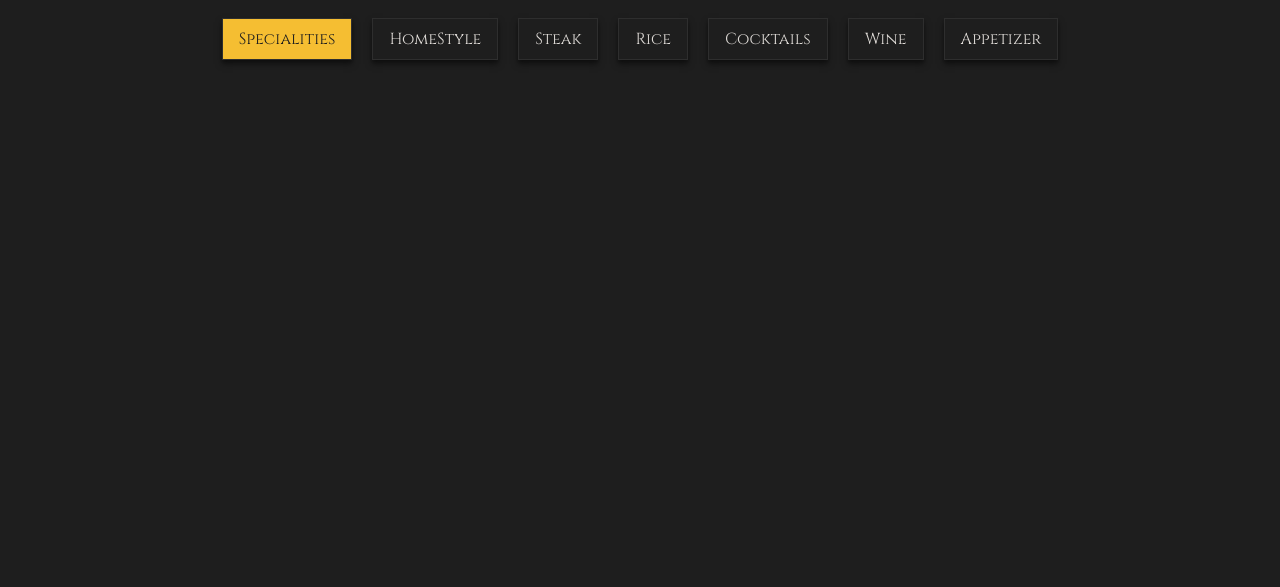
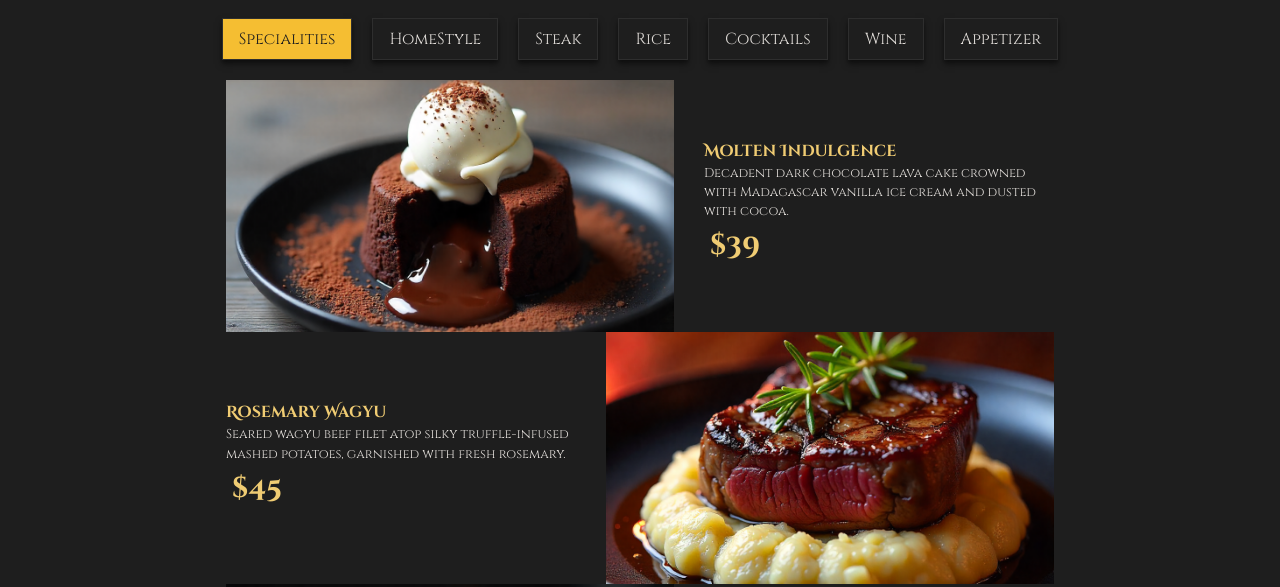
Before and after one commit to aqeel-sheikh/restaurant_page, a website built with webpack: page src/template.html in a window 1280 px wide. Shown: the part 331-918 px from the top of the page. Before the commit the page ends 800 px from the top, so only its background shows below. Built offline with nearby package versions, Linux system fonts and the light colour scheme.

Commit message:
completed Menu page

```diff
--- a/src/menu.js
+++ b/src/menu.js
@@ -1,4 +1,8 @@
+import Molten from "./images/MoltenIndulgence.png";
+import Rosemary from "./images/RosemaryWagyu.png";
+import Caviar from "./images/CaviarCanapes.png";
 import { loadNav } from "./pageLoad.js";
+
 function loadMenu() {
   loadNav();
   const contentContainer = document.querySelector("#content");
@@ -34,8 +38,7 @@ function loadMenu() {
     if (i === 0) {
       span.textContent = "Specialities";
       button.classList.add("button-selected");
-    }
-    else if (i === 1) span.textContent = "HomeStyle";
+    } else if (i === 1) span.textContent = "HomeStyle";
     else if (i === 2) span.textContent = "Steak";
     else if (i === 3) span.textContent = "Rice";
     else if (i === 4) span.textContent = "Cocktails";
@@ -54,9 +57,114 @@ function loadMenu() {
       btn.classList.add("button-selected");
     });
   });
+  // Cards
+  const menuCardContainer = document.createElement("div");
+  menuCardContainer.classList.add("menu-card-container");
+  // Card 1
+  const menuCard1 = document.createElement("div");
+  menuCard1.classList.add("menu-card");
 
-  const menuCardContainer = document.createElement("div")
+  const imgDiv1 = document.createElement("div");
+  imgDiv1.classList.add("menu-img-div");
+  const menuCardImg1 = document.createElement("img");
+  menuCardImg1.src = Molten;
+  imgDiv1.appendChild(menuCardImg1);
 
+  const menuCardText1 = document.createElement("div");
+  menuCardText1.classList.add("menu-card-text");
+  const menuCardTextHeading1 = document.createElement("p");
+  menuCardTextHeading1.classList.add("fancy-heading", "food-card-heading");
+  menuCardTextHeading1.textContent = "Molten Indulgence";
 
+  const menuCardTextDescription1 = document.createElement("p");
+  menuCardTextDescription1.classList.add("sub-para", "food-card-description");
+  menuCardTextDescription1.textContent =
+    "Decadent dark chocolate lava cake crowned with Madagascar vanilla ice cream and dusted with cocoa.";
+
+  const menuCardTextPrice1 = document.createElement("button");
+  menuCardTextPrice1.textContent = "$39";
+
+  menuCardText1.append(
+    menuCardTextHeading1,
+    menuCardTextDescription1,
+    menuCardTextPrice1
+  );
+  menuCard1.append(imgDiv1, menuCardText1);
+
+  // Card 2
+  const menuCard2 = document.createElement("div");
+  menuCard2.classList.add("menu-card");
+
+  const imgDiv2 = document.createElement("div");
+  imgDiv2.classList.add("menu-img-div");
+  const menuCardImg2 = document.createElement("img");
+  menuCardImg2.src = Rosemary;
+  imgDiv2.appendChild(menuCardImg2);
+
+  const menuCardText2 = document.createElement("div");
+  menuCardText2.classList.add("menu-card-text");
+  const menuCardTextHeading2 = document.createElement("p");
+  menuCardTextHeading2.classList.add("fancy-heading", "food-card-heading");
+  menuCardTextHeading2.textContent = "Rosemary Wagyu";
+
+  const menuCardTextDescription2 = document.createElement("p");
+  menuCardTextDescription2.classList.add("sub-para", "food-card-description");
+  menuCardTextDescription2.textContent =
+    "Seared wagyu beef filet atop silky truffle-infused mashed potatoes, garnished with fresh rosemary.";
+
+  const menuCardTextPrice2 = document.createElement("button");
+  menuCardTextPrice2.textContent = "$45";
+
+  menuCardText2.append(
+    menuCardTextHeading2,
+    menuCardTextDescription2,
+    menuCardTextPrice2
+  );
+
+  const mq = window.matchMedia("(max-width: 768px)");
+  function handleAppendOnScreenChnage(e) {
+    if (e.matches) {
+      menuCard2.append(imgDiv2, menuCardText2);
+    } else {
+      menuCard2.append(menuCardText2, imgDiv2);
+    }
+  }
+  mq.addEventListener("change", handleAppendOnScreenChnage);
+  handleAppendOnScreenChnage(mq);
+
+  // Card 3
+  const menuCard3 = document.createElement("div");
+  menuCard3.classList.add("menu-card");
+
+  const imgDiv3 = document.createElement("div");
+  imgDiv3.classList.add("menu-img-div");
+  const menuCardImg3 = document.createElement("img");
+  menuCardImg3.src = Caviar;
+  imgDiv3.appendChild(menuCardImg3);
+
+  const menuCardText3 = document.createElement("div");
+  menuCardText3.classList.add("menu-card-text");
+  const menuCardTextHeading3 = document.createElement("p");
+  menuCardTextHeading3.classList.add("fancy-heading", "food-card-heading");
+  menuCardTextHeading3.textContent = "Caviar Canapés";
+
+  const menuCardTextDescription3 = document.createElement("p");
+  menuCardTextDescription3.classList.add("sub-para", "food-card-description");
+  menuCardTextDescription3.textContent =
+    "Smoked salmon on crisp butter biscuits, crème fraîche, and black caviar pearls, paired with aged single malt whiskey.";
+
+  const menuCardTextPrice3 = document.createElement("button");
+  menuCardTextPrice3.textContent = "$49";
+
+  menuCardText3.append(
+    menuCardTextHeading3,
+    menuCardTextDescription3,
+    menuCardTextPrice3
+  );
+  menuCard3.append(imgDiv3, menuCardText3);
+
+  menuCardContainer.append(menuCard1, menuCard2, menuCard3);
+
+  contentContainer.appendChild(menuCardContainer);
 }
 export default loadMenu;
--- a/src/style.css
+++ b/src/style.css
@@ -217,7 +217,8 @@ nav {
   height: 100%;
 }
 
-.ctaBtn:hover, .menu-page-button:hover {
+.ctaBtn:hover,
+.menu-page-button:hover {
   color: #1e1e1e;
 }
 .btn span {
@@ -268,14 +269,7 @@ nav {
   max-width: 350px;
   font-family: cinzel;
 }
-@media (max-width: 768px) {
-  .headerText {
-    padding: 0 16px;
-  }
-  .nav-btns {
-    margin: auto;
-  }
-}
+
 #content {
   padding: 20px;
   display: flex;
@@ -306,7 +300,7 @@ nav {
   font-size: 1rem;
 }
 .food-card-description {
-  font-size: 1rem;
+  font-size: 0.8rem;
 }
 .card-rating-img {
   width: 150px;
@@ -326,16 +320,69 @@ nav {
   display: flex;
   flex-wrap: wrap;
   gap: 20px;
+  justify-content: space-evenly;
 }
 .menu-page-button {
   color: #dfdbd7;
   border: 1px solid #2e2e2e;
-  box-shadow:
-    0 2px 2px rgba(0, 0, 0, 0.1), /* Soft top shadow */
-    0 4px 6px rgba(0, 0, 0, 0.5);
-    font-family: cinzel;
+  box-shadow: 0 2px 2px rgba(0, 0, 0, 0.1), 0 4px 6px rgba(0, 0, 0, 0.5);
+  font-family: cinzel;
 }
 .button-selected {
   background-color: #f5be32;
   color: #1e1e1e;
 }
+.menu-card-container {
+  display: flex;
+  flex-direction: column;
+  padding: 20px;
+}
+.menu-card {
+  display: flex;
+  align-items: center;
+  gap: 30px;
+  max-width: 100vw;
+  flex-wrap: wrap;
+  justify-content: space-evenly;
+}
+.menu-card:hover {
+  box-shadow: 0 2px 2px rgba(0, 0, 0, 0.1), 0 4px 6px rgba(0, 0, 0, 0.5);
+}
+.menu-img-div {
+  width: 35vw;
+  aspect-ratio: 16 / 9;
+  overflow: hidden;
+}
+.menu-img-div img {
+  width: 100%;
+  height: 100%;
+  object-fit: cover;
+  display: block;
+}
+.menu-card-text button {
+  background: none;
+  border: none;
+  line-height: 3rem;
+  font-size: 1.8rem;
+  color: #f0cc73;
+  font-family: cinzel-deco;
+  cursor: pointer;
+  width: fit-content;
+}
+.menu-card-text button:hover {
+  color: #f5be32;
+}
+.menu-card-text button:active {
+  transform: scale(0.9);
+}
+@media (max-width: 768px) {
+  .headerText {
+    padding: 0 16px;
+  }
+  .nav-btns {
+    margin: auto;
+  }
+  .menu-img-div {
+    flex-grow: 1;
+  }
+}
```
Also changed, not shown: src/pageLoad.js (+4 -3 lines), src/images/CaviarCanapes.png (added), src/images/MoltenIndulgence.png (added), src/images/RosemaryWagyu.png (added), src/images/bg.jpg (deleted), src/images/istockphoto-2019308975-612x612.jpg (deleted), src/images/menuBg.jpg (deleted).
